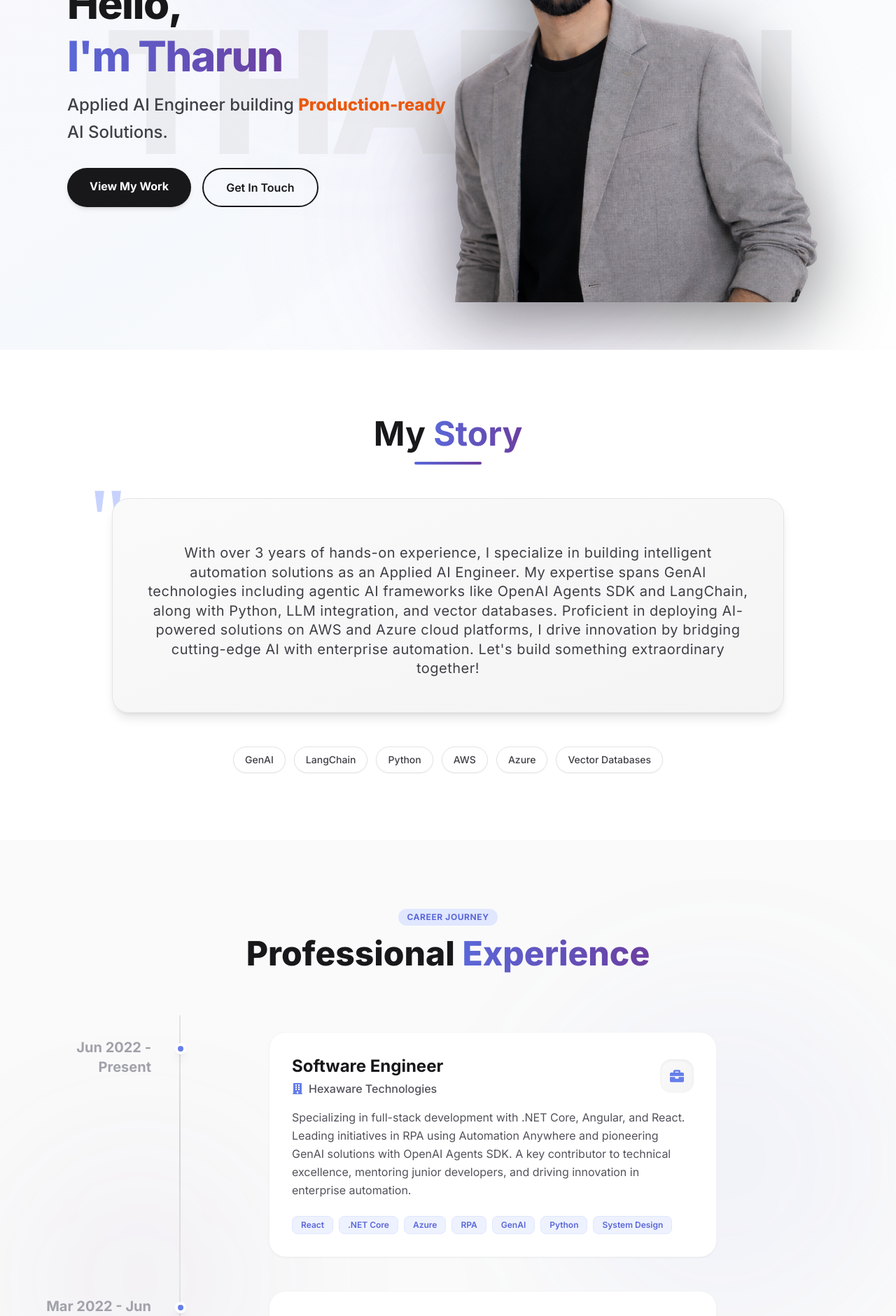
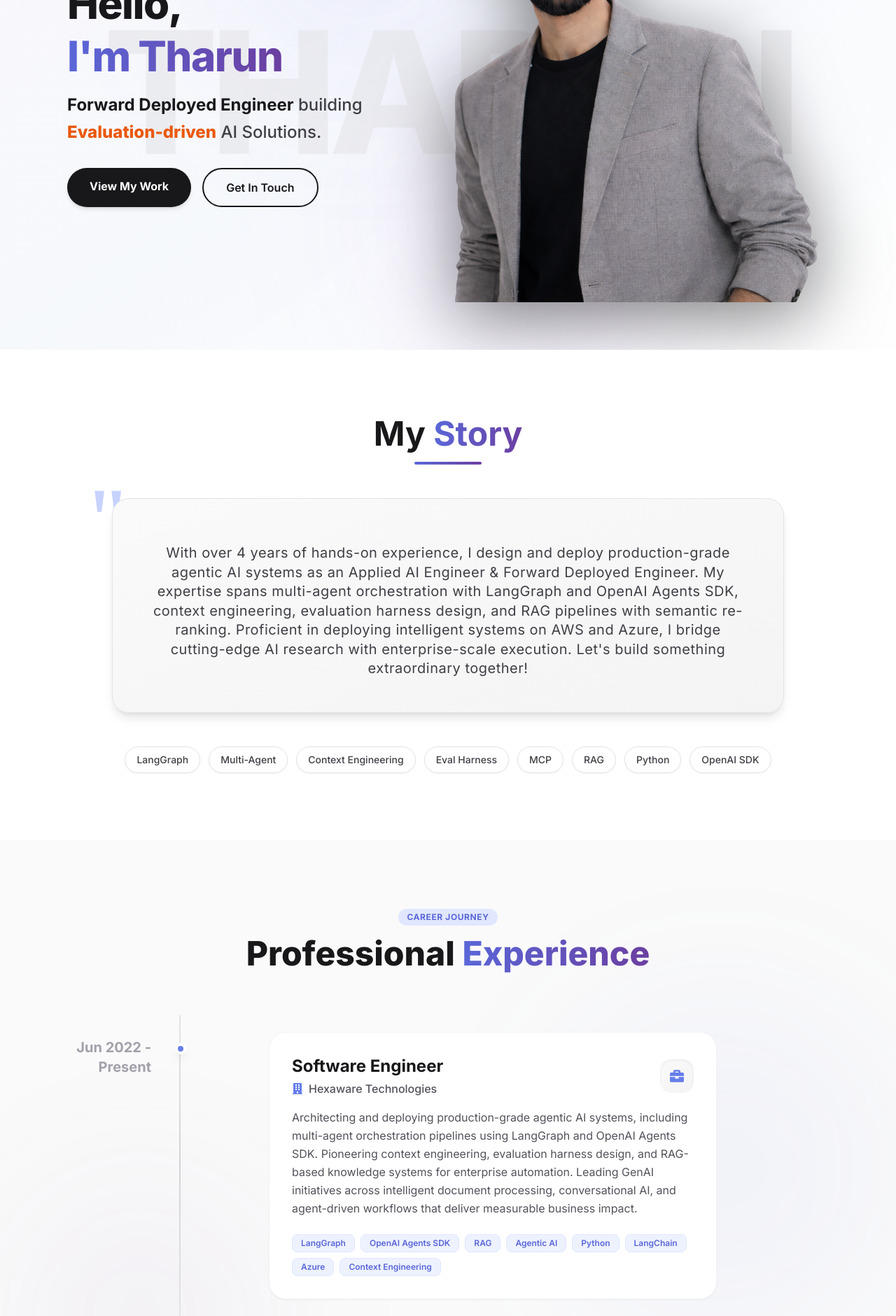
Before and after one commit to tkm0409/tharun-portfolio, a React (Create React App) app: page / in a window 1280 px wide. Shown: the part 300-2181 px from the top of the page at 70% size. Built offline with nearby package versions, Linux system fonts and the light colour scheme.

Commit message:
feat: Update experience descriptions, enhance footer with last updated info, and improve hero section animations. Add new project and skills related to GenAI and agent orchestration.

```diff
--- a/src/components/Experience.js
+++ b/src/components/Experience.js
@@ -78,8 +78,8 @@ export default function Experience() {
             title: "Software Engineer",
             company: "Hexaware Technologies",
             period: "Jun 2022 - Present",
-            description: "Specializing in full-stack development with .NET Core, Angular, and React. Leading initiatives in RPA using Automation Anywhere and pioneering GenAI solutions with OpenAI Agents SDK. A key contributor to technical excellence, mentoring junior developers, and driving innovation in enterprise automation.",
-            skills: ["React", ".NET Core", "Azure", "RPA", "GenAI", "Python", "System Design"],
+            description: "Architecting and deploying production-grade agentic AI systems, including multi-agent orchestration pipelines using LangGraph and OpenAI Agents SDK. Pioneering context engineering, evaluation harness design, and RAG-based knowledge systems for enterprise automation. Leading GenAI initiatives across intelligent document processing, conversational AI, and agent-driven workflows that deliver measurable business impact.",
+            skills: ["LangGraph", "OpenAI Agents SDK", "RAG", "Agentic AI", "Python", "LangChain", "Azure", "Context Engineering"],
             icon: <FaBriefcase size={20} />
         },
         {
--- a/src/components/Footer.js
+++ b/src/components/Footer.js
@@ -6,9 +6,14 @@ export default function Footer ({ isDarkMode }) {
             <div className="max-w-screen-xl mx-auto px-4 md:px-8">
                 <div className="h-px bg-gradient-to-r from-transparent via-primary-500/30 to-transparent"></div>
                 <div className="py-10 items-center justify-between sm:flex">
-                    <p className={`text-sm ${isDarkMode ? 'text-gray-400' : 'text-gray-500'}`}>
-                        &copy; {new Date().getFullYear()} Tharun Kumar Portfolio. All rights reserved.
-                    </p>
+                    <div>
+                        <p className={`text-sm ${isDarkMode ? 'text-gray-400' : 'text-gray-500'}`}>
+                            &copy; {new Date().getFullYear()} Tharun Kumar Portfolio. All rights reserved.
+                        </p>
+                        <p className={`text-xs mt-1 ${isDarkMode ? 'text-gray-600' : 'text-gray-400'}`}>
+                            Last updated: June 2026
+                        </p>
+                    </div>
                     <a
                         href="https://www.linkedin.com/in/tharunkumar0409"
                         className={`mt-4 sm:mt-0 inline-block transition-colors ${isDarkMode ? 'text-gray-400 hover:text-primary-400' : 'text-gray-500 hover:text-primary-600'}`}
--- a/src/components/HeroSection.js
+++ b/src/components/HeroSection.js
@@ -20,22 +20,36 @@ const HeroSection = () => {
     const textOpacity = useTransform(scrollYProgress, [0, 0.5], [1, 0]);
     const scaleImage = useSpring(useTransform(scrollYProgress, [0, 1], [1, 1.1]), springConfig);
 
+    // Rotating titles for the hero section
+    const titles = [
+        'Applied AI Engineer',
+        'Forward Deployed Engineer',
+    ];
+
     // Rotating keywords for the hero section
     const keywords = [
-        { text: 'RAG-based', color: 'text-orange-600 dark:text-orange-400' },
-        { text: 'Multi-modal', color: 'text-emerald-600 dark:text-emerald-400' },
-        { text: 'Production-ready', color: 'text-orange-600 dark:text-orange-400' },
-        { text: 'Enterprise-ready', color: 'text-emerald-600 dark:text-emerald-400' },
-        { text: 'Agentic', color: 'text-orange-600 dark:text-orange-400' },
+        { text: 'Multi-agent', color: 'text-orange-600 dark:text-orange-400' },
+        { text: 'Context-aware', color: 'text-emerald-600 dark:text-emerald-400' },
+        { text: 'Evaluation-driven', color: 'text-orange-600 dark:text-orange-400' },
+        { text: 'MCP-powered', color: 'text-emerald-600 dark:text-emerald-400' },
+        { text: 'Production-grade', color: 'text-orange-600 dark:text-orange-400' },
+        { text: 'Orchestration-first', color: 'text-emerald-600 dark:text-emerald-400' },
     ];
 
+    const [currentTitleIndex, setCurrentTitleIndex] = useState(0);
     const [currentKeywordIndex, setCurrentKeywordIndex] = useState(0);
 
     useEffect(() => {
         const interval = setInterval(() => {
+            setCurrentTitleIndex((prev) => (prev + 1) % titles.length);
+        }, 4000);
+        return () => clearInterval(interval);
+    }, [titles.length]);
+
+    useEffect(() => {
+        const interval = setInterval(() => {
             setCurrentKeywordIndex((prev) => (prev + 1) % keywords.length);
-        }, 2500); // Change every 2.5 seconds
-
+        }, 2500);
         return () => clearInterval(interval);
     }, [keywords.length]);
 
@@ -112,7 +126,7 @@ const HeroSection = () => {
                                 <div className="absolute bottom-0 left-0 right-0 h-20 bg-gradient-to-t from-black/80 via-black/40 to-transparent flex items-end justify-center pb-3">
                                     <div className="text-center">
                                         <p className="text-white font-bold text-lg tracking-widest">TKM</p>
-                                        <p className="text-white/80 text-xs font-medium">AI Engineer</p>
+                                        <p className="text-white/80 text-xs font-medium">AI | FDE</p>
                                     </div>
                                 </div>
 
@@ -138,7 +152,20 @@ const HeroSection = () => {
 
                             {/* One-liner with rotating keywords */}
                             <p className="text-base text-gray-700 dark:text-gray-300 font-medium text-center mb-6 leading-relaxed">
-                                Applied AI Engineer building{' '}
+                                <span className="inline-block">
+                                    <AnimatePresence mode="wait">
+                                        <motion.span
+                                            key={currentTitleIndex}
+                                            initial={{ opacity: 0, y: -10 }}
+                                            animate={{ opacity: 1, y: 0 }}
+                                            exit={{ opacity: 0, y: 10 }}
+                                            transition={{ duration: 0.4 }}
+                                            className="font-bold text-gray-900 dark:text-white"
+                                        >
+                                            {titles[currentTitleIndex]}
+                                        </motion.span>
+                                    </AnimatePresence>
+                                </span>{' '}building{' '}
                                 <span className="inline-block">
                                     <AnimatePresence mode="wait">
                                         <motion.span
@@ -214,7 +241,20 @@ const HeroSection = () => {
 
                             {/* One-liner with rotating keywords */}
                             <p className="text-2xl text-gray-700 dark:text-gray-300 font-medium mb-8 leading-relaxed">
-                                Applied AI Engineer building{' '}
+                                <span className="inline-block">
+                                    <AnimatePresence mode="wait">
+                                        <motion.span
+                                            key={currentTitleIndex}
+                                            initial={{ opacity: 0, y: -10 }}
+                                            animate={{ opacity: 1, y: 0 }}
+                                            exit={{ opacity: 0, y: 10 }}
+                                            transition={{ duration: 0.4 }}
+                                            className="font-bold text-gray-900 dark:text-white"
+                                        >
+                                            {titles[currentTitleIndex]}
+                                        </motion.span>
+                                    </AnimatePresence>
+                                </span>{' '}building{' '}
                                 <span className="inline-block">
                                     <AnimatePresence mode="wait">
                                         <motion.span
--- a/src/components/Projects.js
+++ b/src/components/Projects.js
@@ -64,6 +64,16 @@ const ProjectCard = ({ project, index }) => {
 export default function Projects() {
     const projects = [
         {
+            title: "GenAI Discovery Platform",
+            role: "AI Solution Architect",
+            statusColor: "bg-purple-500",
+            description: "Pioneered multi-agent intelligent systems using LangGraph and OpenAI Agents SDK. Built a RAG-based document analysis platform enabling natural language queries over enterprise knowledge bases, with context engineering, semantic re-ranking, and LangSmith observability for production reliability.",
+            skills: ["LangGraph", "OpenAI Agents SDK", "LangChain", "Python", "Vector DB", "RAG", "LangSmith"],
+            icon: <FaBrain size={28} />,
+            gradient: "from-purple-600 to-indigo-600",
+            colorHex: "#9333ea" // Purple-600
+        },
+        {
             title: "Process Automation Suite",
             role: "Lead RPA Architect",
             statusColor: "bg-emerald-500",
@@ -72,16 +82,6 @@ export default function Projects() {
             icon: <FaRobot size={28} />,
             gradient: "from-emerald-500 to-teal-500",
             colorHex: "#10b981" // Emerald-500
-        },
-        {
-            title: "GenAI Discovery Platform",
-            role: "AI Solution Architect",
-            statusColor: "bg-purple-500",
-            description: "Pioneered the development of intelligent agents using OpenAI SDK and LangChain. Built a RAG-based document analysis system that allows users to query internal knowledge bases with natural language, leveraging vector databases for semantic search.",
-            skills: ["OpenAI", "LangChain", "Python", "Vector DB", "RAG"],
-            icon: <FaBrain size={28} />,
-            gradient: "from-purple-600 to-indigo-600",
-            colorHex: "#9333ea" // Purple-600
         }
     ];
 
--- a/src/components/ShortStory.js
+++ b/src/components/ShortStory.js
@@ -3,7 +3,7 @@ import { TextGenerateEffect } from "./text-generate-effect.tsx";
 
 export default function ShortStory() {
     const story =
-        "With over 3 years of hands-on experience, I specialize in building intelligent automation solutions as an Applied AI Engineer. My expertise spans GenAI technologies including agentic AI frameworks like OpenAI Agents SDK and LangChain, along with Python, LLM integration, and vector databases. Proficient in deploying AI-powered solutions on AWS and Azure cloud platforms, I drive innovation by bridging cutting-edge AI with enterprise automation. Let's build something extraordinary together!";
+        "With over 4 years of hands-on experience, I design and deploy production-grade agentic AI systems as an Applied AI Engineer & Forward Deployed Engineer. My expertise spans multi-agent orchestration with LangGraph and OpenAI Agents SDK, context engineering, evaluation harness design, and RAG pipelines with semantic re-ranking. Proficient in deploying intelligent systems on AWS and Azure, I bridge cutting-edge AI research with enterprise-scale execution. Let's build something extraordinary together!";
 
     return (
         <section className="relative w-full py-16 sm:py-24 bg-white dark:bg-zinc-950 transition-colors duration-500">
@@ -50,7 +50,7 @@ export default function ShortStory() {
                         transition={{ duration: 0.8, delay: 0.3 }}
                         className="mt-12 flex flex-wrap justify-center gap-3"
                     >
-                        {['GenAI', 'LangChain', 'Python', 'AWS', 'Azure', 'Vector Databases'].map((skill, index) => (
+                        {['LangGraph', 'Multi-Agent', 'Context Engineering', 'Eval Harness', 'MCP', 'RAG', 'Python', 'OpenAI SDK'].map((skill, index) => (
                             <span
                                 key={index}
                                 className="px-4 py-2 bg-white dark:bg-zinc-800 text-gray-700 dark:text-gray-300 rounded-full text-sm font-medium shadow-sm border border-gray-200 dark:border-zinc-700 hover:scale-105 transition-transform"
--- a/src/components/Skills.js
+++ b/src/components/Skills.js
@@ -1,5 +1,5 @@
 import { motion } from 'framer-motion';
-import { FaCode, FaServer, FaDatabase, FaCloud, FaRobot, FaBrain } from 'react-icons/fa';
+import { FaCode, FaServer, FaDatabase, FaCloud, FaRobot, FaBrain, FaSitemap, FaChartBar } from 'react-icons/fa';
 
 const SkillCard = ({ icon: Icon, title, description, color, skills, index }) => {
     return (
@@ -50,9 +50,23 @@ export default function Skills() {
         {
             icon: FaBrain,
             title: "AI & GenAI",
-            description: "Building intelligent agents and automation workflows using state-of-the-art LLMs and frameworks. Specialized in RAG architectures and agentic AI.",
+            description: "Engineering production-grade LLM applications with cutting-edge frameworks. Expert in RAG architectures, function calling, and integrating foundation models into real-world pipelines.",
             color: "from-purple-500 to-pink-500",
-            skills: ["OpenAI API", "LangChain", "Vector DBs", "RAG", "Prompt Engineering", "Python"]
+            skills: ["OpenAI API", "Anthropic SDK", "LangChain", "LlamaIndex", "Vector DBs", "RAG", "Prompt Engineering"]
+        },
+        {
+            icon: FaSitemap,
+            title: "Agent Orchestration",
+            description: "Designing stateful, graph-based multi-agent systems. Experienced in tool-calling, agent memory management, MCP integrations, and orchestrating autonomous agent pipelines at scale.",
+            color: "from-violet-600 to-purple-700",
+            skills: ["LangGraph", "OpenAI Agents SDK", "CrewAI", "AutoGen", "MCP", "Tool Calling", "Multi-Agent"]
+        },
+        {
+            icon: FaChartBar,
+            title: "AI Evals & Observability",
+            description: "Building evaluation harnesses and observability layers for production LLM systems. Focused on context engineering, output quality measurement, and token efficiency.",
+            color: "from-rose-500 to-orange-500",
+            skills: ["Eval Harness", "Context Engineering", "Harness Engineering", "LangSmith", "RAGAS", "LLM Tracing", "Token Optimization"]
         },
         {
             icon: FaCode,
```
